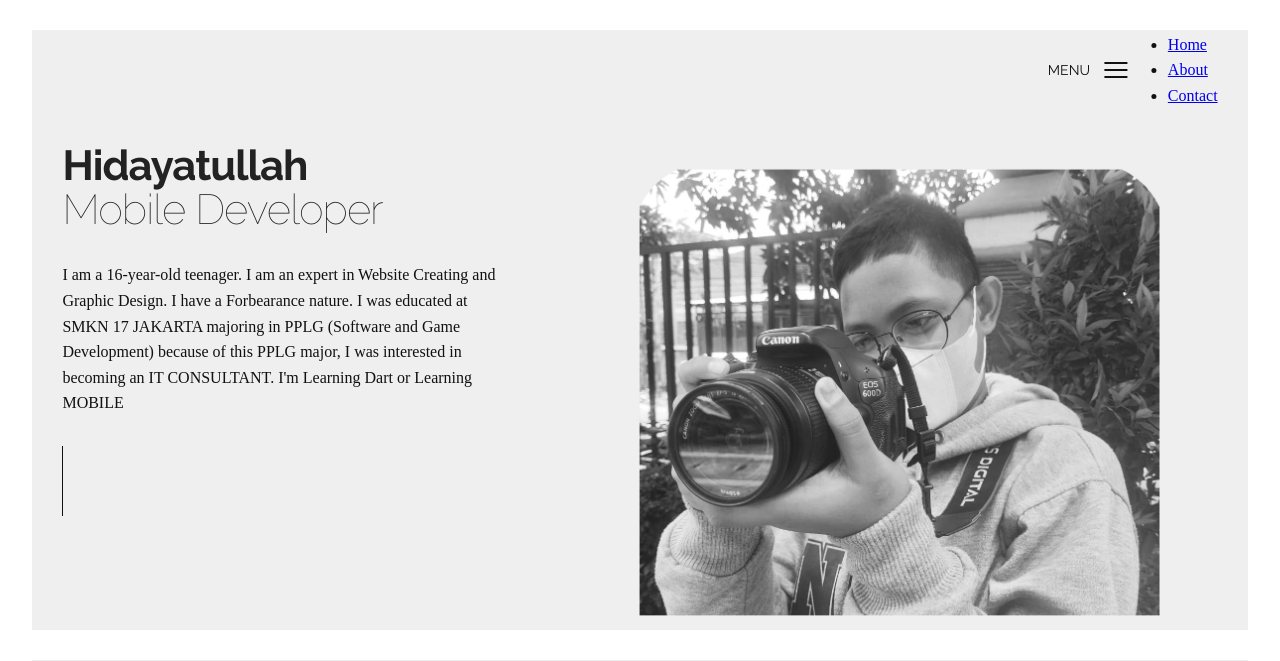
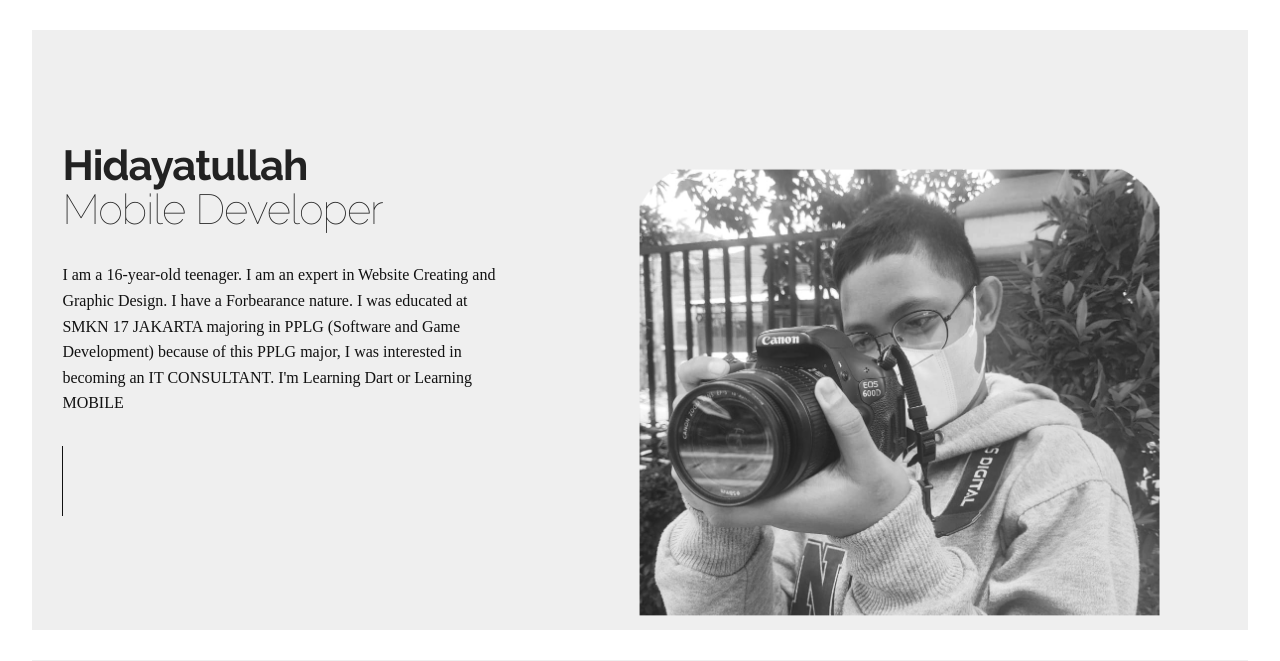
Before and after one commit to hidayatoc10/hidayatoc10.github.io, a PHP site: page / in a window 1280 px wide. Shown: the top 661 px of the page. Run offline with PHP 8.4, Linux system fonts and the light colour scheme.

Commit message:
Update index.php

```diff
--- a/website/index.php
+++ b/website/index.php
@@ -20,15 +20,7 @@
   <body>
     <section id="hero">
       <header>
-        <div class="nav-toggle">
-          <p>Menu</p>
-          <span></span>
-        </div>
-        <ul class="nav">
-          <li><a href="index.html">Home</a></li>
-          <li><a href="#about">About</a></li>
-          <li><a href="#contact">Contact</a></li>
-        </ul>
+
       </header>
       <div class="wrapper">
         <div class="welcome">
@@ -189,6 +181,5 @@
     <script>
       AOS.init();
     </script>
-    <script src="https://ajax.googleapis.com/ajax/libs/jquery/2.2.4/jquery.min.js"></script>
   </body>
 </html>
```
